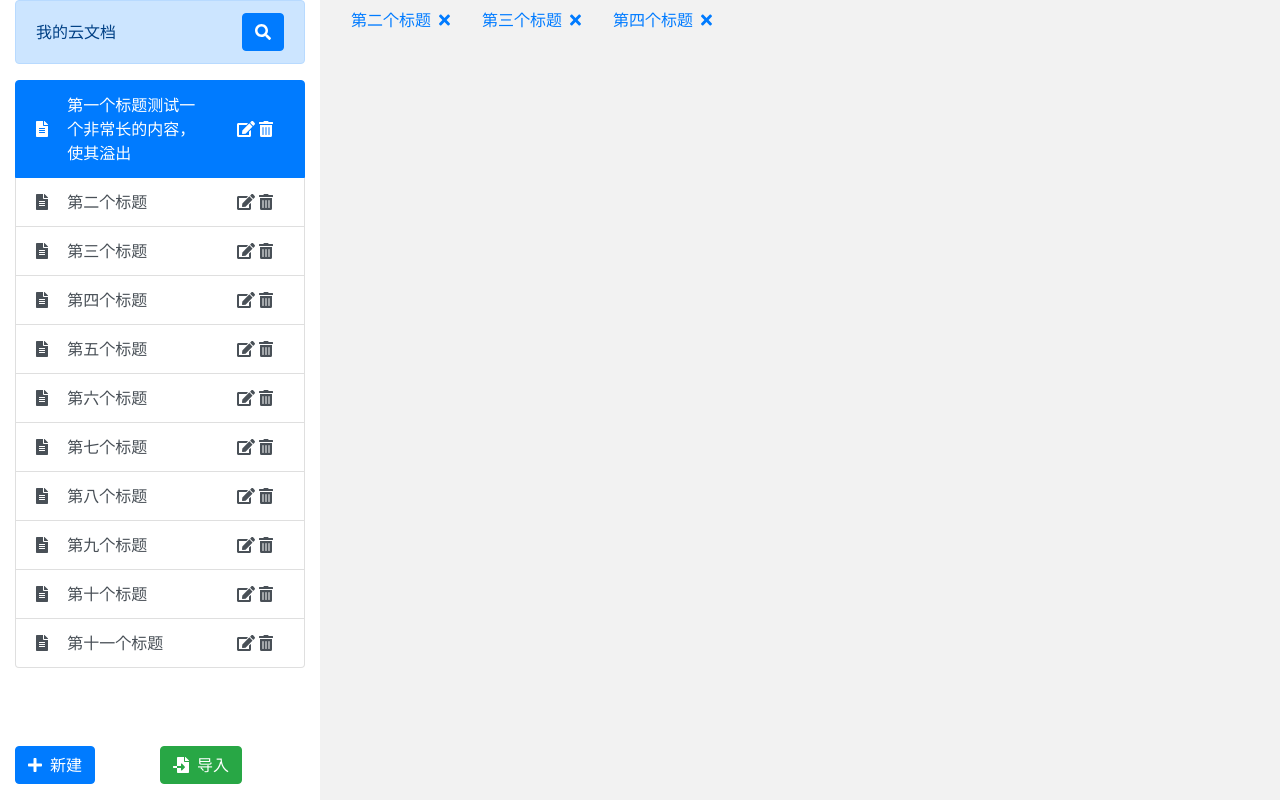
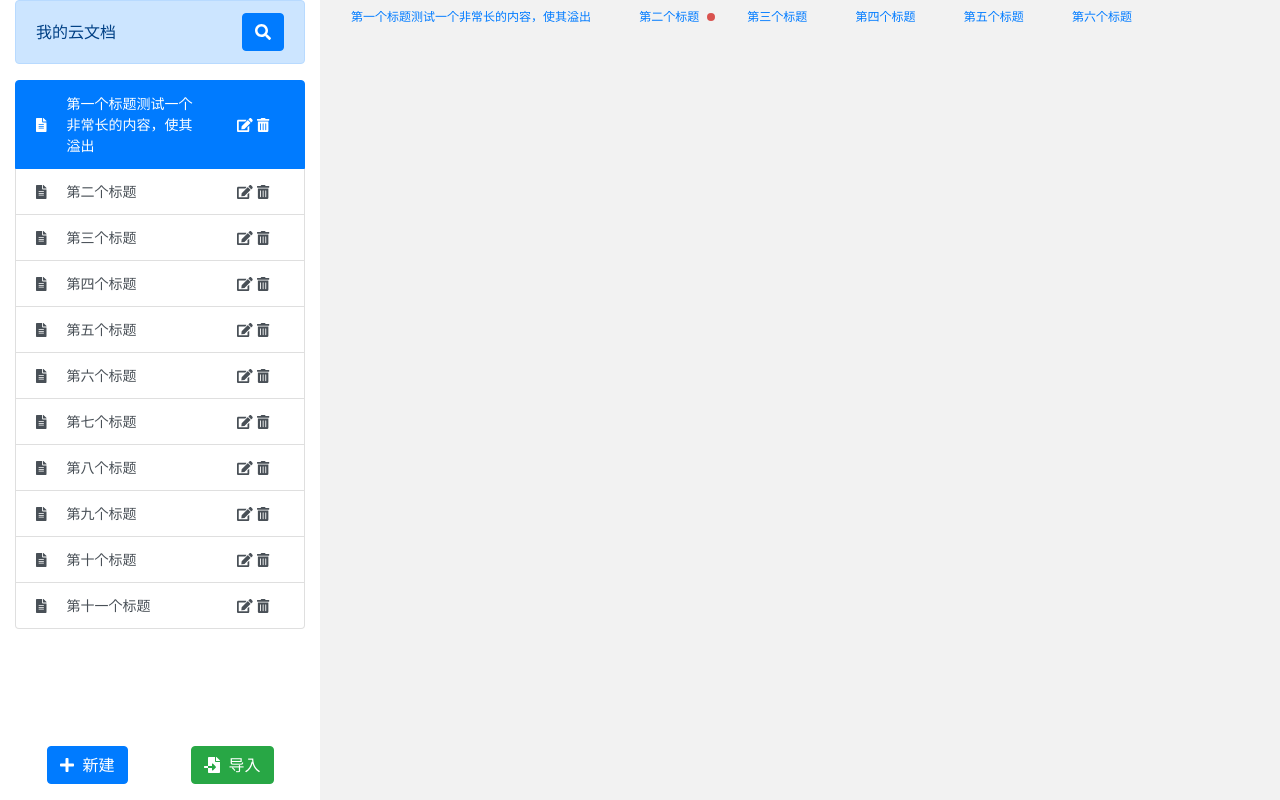
Before and after one commit to cc12210/cloud-docs, a React (Create React App) app: page / in a window 1280 px wide. Built offline with nearby package versions, Linux system fonts and the light colour scheme; the HTML template or start-up script is replaced by a standard one.

Commit message:
feat: 完善tablist组件

```diff
--- a/src/App.js
+++ b/src/App.js
@@ -63,6 +63,9 @@ function App() {
                 console.log(id);
                 setActiveId(id);
               }}
+              onCloseTab={(id) => {
+                console.log("关闭", id);
+              }}
             />
           </div>
         </div>
--- a/src/components/BottomBtn.jsx
+++ b/src/components/BottomBtn.jsx
@@ -4,7 +4,7 @@ import PropTypes from "prop-types";
 
 const BottomBtn = ({ text, colorClass, icon, onBtnClick }) => {
   return (
-    <div className="bottom-btn">
+    <div className="bottom-btn d-flex justify-content-center">
       <button
         type="button"
         onClick={onBtnClick}
--- a/src/components/FileList.scss
+++ b/src/components/FileList.scss
@@ -3,5 +3,6 @@
   height: 100%;
   .file-list-item {
     cursor: pointer;
+    font-size: 14px;
   }
 }
--- a/src/components/TabList.jsx
+++ b/src/components/TabList.jsx
@@ -2,22 +2,31 @@ import React, { useState, useEffect } from "react";
 import { FontAwesomeIcon } from "@fortawesome/react-fontawesome";
 import { faTimes } from "@fortawesome/free-solid-svg-icons";
 import PropTypes from "prop-types";
-import { map } from "lodash";
+import { map, findIndex, toNumber } from "lodash";
 import classNames from "classnames";
 import "./TabList.scss";
 
 const TabList = ({ files, activeId, unsaveIds, onTabClick, onCloseTab }) => {
   return (
     <div className="tab-list-components">
-      <ul className="nav nav-pills">
+      <ul className="nav nav-pills tab-list-container">
         {map(files, (item, index) => {
+          const withUnsaveMarked =
+            findIndex(unsaveIds, (unSaveIitem) => {
+              return toNumber(unSaveIitem) === toNumber(item.id);
+            }) > -1;
           // 增加选中状态的样式
           const finallyClass = classNames({
             "nav-link": true,
             active: activeId === item.id,
+            withUnsaveMarked: withUnsaveMarked,
           });
           return (
-            <li className="nav-item" key={index}>
+            <li
+              className="nav-item tab-list-item"
+              key={index}
+              title={item.title}
+            >
               <a
                 href="#"
                 className={finallyClass}
@@ -31,10 +40,14 @@ const TabList = ({ files, activeId, unsaveIds, onTabClick, onCloseTab }) => {
                   <FontAwesomeIcon
                     onClick={(e) => {
                       e.stopPropagation();
+                      onCloseTab(item.id);
                     }}
                     icon={faTimes}
                   />
                 </span>
+                {withUnsaveMarked && (
+                  <span className="rounded-circle unsaved-icon ml-2"></span>
+                )}
               </a>
             </li>
           );
@@ -52,6 +65,6 @@ TabList.propTypes = {
 };
 
 TabList.defaultProps = {
-  unsaveIds: [],
+  unsaveIds: [2],
 };
 export default TabList;
--- a/src/components/TabList.scss
+++ b/src/components/TabList.scss
@@ -1,2 +1,47 @@
 .tab-list-components {
+  overflow-x: scroll;
+  .tab-list-container {
+    flex-wrap: nowrap;
+    white-space: nowrap;
+    overflow: auto;
+    height: 52px;
+    .close-icon {
+      visibility: hidden;
+    }
+    .tab-list-item {
+      font-size: 12px;
+      &:hover {
+        .close-icon {
+          visibility: visible;
+        }
+      }
+      .active {
+        .close-icon {
+          visibility: visible !important;
+        }
+      }
+      .nav-link {
+        &.withUnsaveMarked {
+          .close-icon {
+            display: none;
+          }
+          &:hover {
+            .close-icon {
+              display: inline-block;
+            }
+            .unsaved-icon {
+              display: none;
+            }
+          }
+        }
+      }
+      .unsaved-icon {
+        display: inline-block;
+        background: #d9534f;
+        width: 8px;
+        height: 8px;
+        position: relative;
+      }
+    }
+  }
 }
--- a/src/utils/defaultJson.js
+++ b/src/utils/defaultJson.js
@@ -69,6 +69,12 @@ export const fileListData = [
 
 export const tabChoose = [
   {
+    id: "1",
+    title: "第一个标题测试一个非常长的内容，使其溢出",
+    content: "测试文本内容1",
+    createTime: "1604244656588",
+  },
+  {
     id: "2",
     title: "第二个标题",
     content: "### electron的展示",
@@ -86,4 +92,16 @@ export const tabChoose = [
     content: "### electron的展示",
     createTime: "1604244656588",
   },
+  {
+    id: "5",
+    title: "第五个标题",
+    content: "### electron的展示",
+    createTime: "1604244656588",
+  },
+  {
+    id: "6",
+    title: "第六个标题",
+    content: "### electron的展示",
+    createTime: "1604244656588",
+  },
 ];
```
